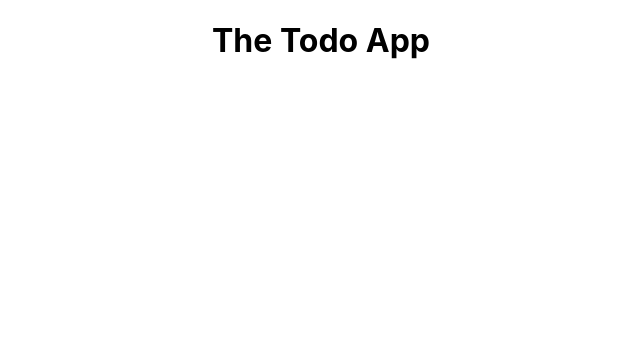
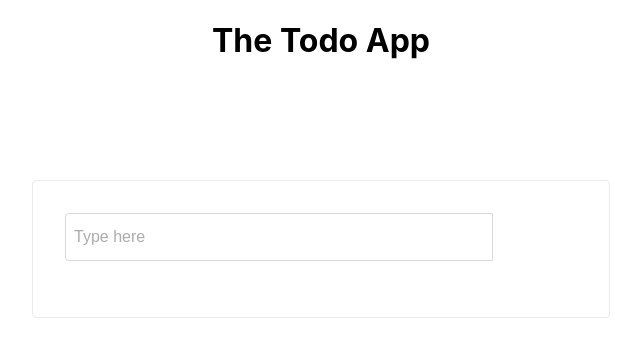
Before and after one commit to JacobDiazCruz/TodoExam, a React (Create React App) app: page / in a window 1280 px wide. Shown: the top 356 px of the page, without its empty margins (319-960 px from the left). Built offline with nearby package versions, Linux system fonts and the light colour scheme.

Commit message:
[Added] styled-components TodoStyles for declaring styled elements

```diff
--- a/package.json
+++ b/package.json
@@ -10,9 +10,11 @@
     "@types/node": "^16.11.41",
     "@types/react": "^18.0.14",
     "@types/react-dom": "^18.0.5",
+    "@types/styled-components": "^5.1.25",
     "react": "^18.2.0",
     "react-dom": "^18.2.0",
     "react-scripts": "5.0.1",
+    "styled-components": "^5.3.5",
     "typescript": "^4.7.4",
     "web-vitals": "^2.1.4"
   },
--- /dev/null
+++ b/src/components/TodoStyles.tsx
@@ -0,0 +1,30 @@
+import styled from "styled-components"
+
+export const Container = styled.div`
+  border: 1px solid #eaeaea;
+  margin: 15vh auto;
+  width: 40%;
+  padding: 2em;
+  border-radius: 4px;
+`;
+
+export const Flex = styled.div`
+  display: flex;
+  justify-content: flex-nowrap;
+  margin-bottom: 1.5rem;
+`;
+
+export const TextField = styled.input`
+  width: 80%;
+  height: 30px;
+  border: 1px solid #d8d8d8;
+  font-size: 16px;
+  padding: 0.5rem;
+  border-top-left-radius: 4px;
+  border-bottom-left-radius: 4px;
+  outline: none;
+
+  &::placeholder {
+    opacity: 0.6;
+  }
+`;
--- a/src/pages/TodoList.tsx
+++ b/src/pages/TodoList.tsx
@@ -1,4 +1,5 @@
 import React, {useState} from "react"
+import {Container, Flex, TextField} from "../components/TodoStyles"
 
 interface TodoItemData {
   text: string,
@@ -12,6 +13,14 @@ const TodoPage: React.FC = () => {
   return (
     <>
       <h1>The Todo App</h1>
+      <Container>
+        <Flex>
+          <TextField
+            type="text"
+            placeholder="Type here"
+          />
+        </Flex>
+      </Container>
     </>
   )
 }
```
Also changed, not shown: 1 other file (tests, documents, lock files or other folders).
